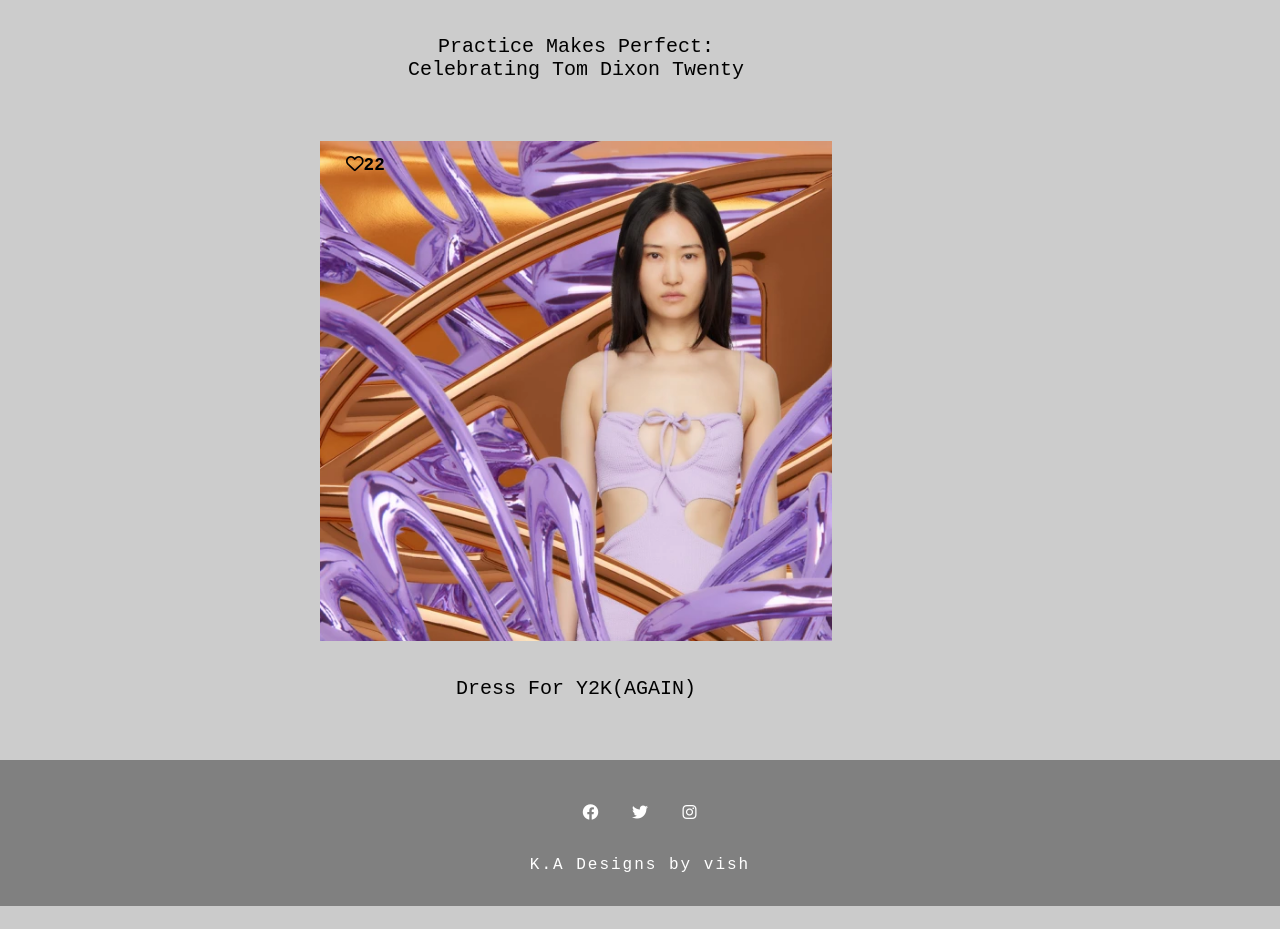
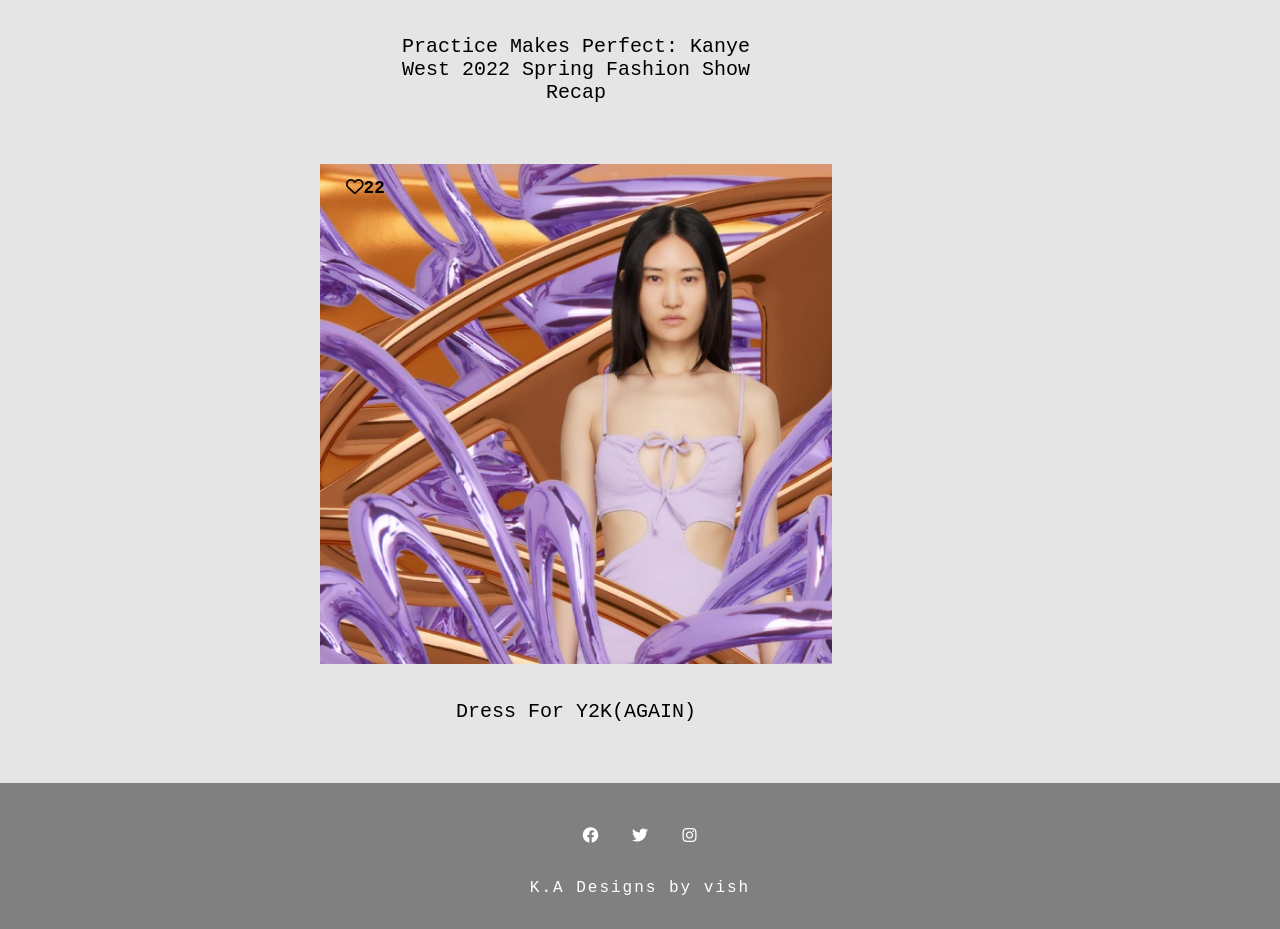
Before and after one commit to Vishula/flask-website, a Flask app: page / in a window 1280 px wide. Shown: the part 1890-2819 px from the top of the page. Before the commit the page ends 2796 px from the top, so only its background shows below. Run offline with Flask 2, Linux system fonts and the light colour scheme; some libraries are stand-ins or nearby versions.

Commit message:
changed images

```diff
--- a/static/styles.css
+++ b/static/styles.css
@@ -44,7 +44,10 @@
     justify-content: space-between;
     padding: 20px 70px;
 
-
+    /* background: url(/static/img/headeralt1.jpeg);
+    background-position: 2px;
+    background-size: cover;
+    opacity: 0.5; */
     background: rgba(0, 0, 0, 0.4);
     z-index: 999;
     position: sticky;
@@ -339,7 +342,10 @@
 }
 
 .loginbody {
-    background-color: rgba(0, 0, 0, 0.2);
+    background-color: rgba(0, 0, 0, 0.1);
+    background-size: cover;
+    background-blend-mode:
+
 }
 
 #product1  h2 {
@@ -349,4 +355,5 @@
 #product1  p {
     font-size: 20px;
     color: #524636;
+
 }
--- a/templates/base.html
+++ b/templates/base.html
@@ -42,7 +42,7 @@
         <div class="design-content">
             <div class="design-item">
                 <div class="design-image">
-                    <img src="/static/img/blog1.png" alt="">
+                    <img src="/static/img/blog2.png" alt="">
                     <span><i class="far fa-heart"></i>12</span>
                         <div class="design-title">
                             <p>2022 Holiday Gift Guide</p>
@@ -54,10 +54,10 @@
         <div class="design-content">
             <div class="design-item">
                 <div class="design-image">
-                    <img src="/static/img/blog2.png" alt="">
+                    <img src="/static/img/blogalt1.webp" alt="">
                     <span><i class="far fa-heart"></i>30</span>
                         <div class="design-title">
-                            <p>Practice makes perfect: celebrating Tom Dixon Twenty</p>
+                            <p>Practice makes perfect: Kanye West 2022 Spring Fashion Show Recap</p>
                         </div>
 
                 </div>
```
Also changed, not shown: static/img/headeralt1.jpeg (added), static/img/loginpage.jpeg (added), 1 other file.
